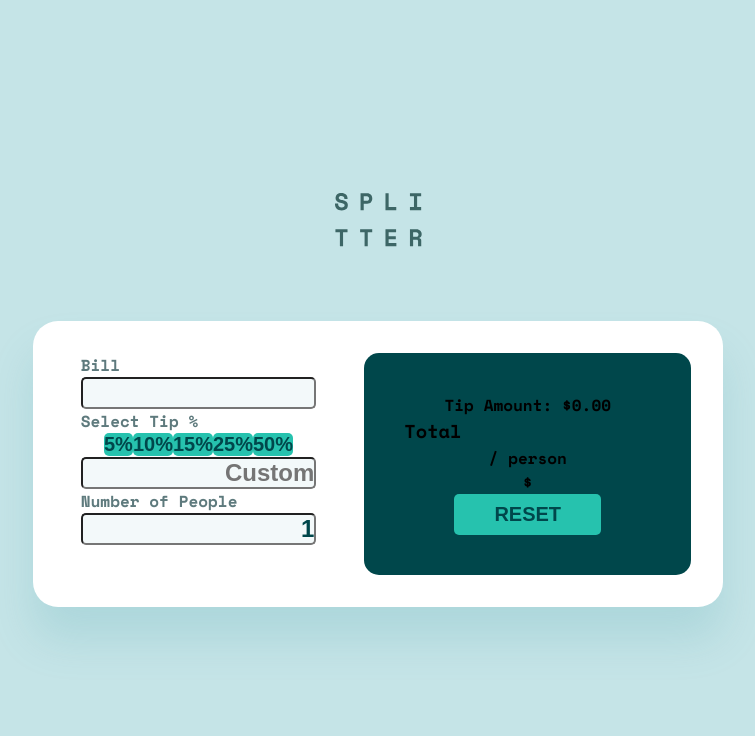
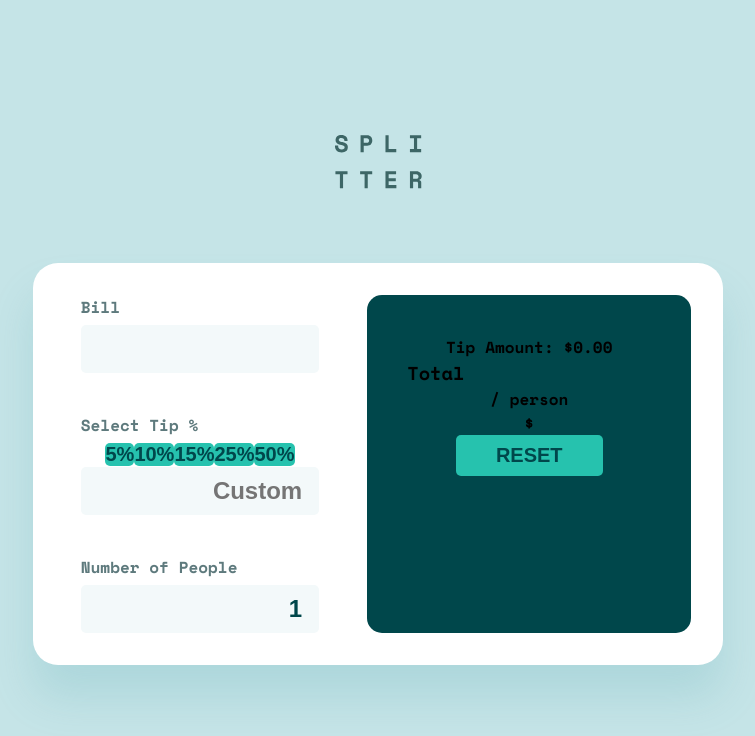
Before and after one commit to zowieerickson/react-tip-calculator-app, a React (Vite) app: page / in a window 1280 px wide. Shown: the top 736 px of the page, without its empty margins (262-1017 px from the left). Built offline with nearby package versions, Linux system fonts and the light colour scheme.

Commit message:
update text input styles

```diff
--- a/src/index.css
+++ b/src/index.css
@@ -30,12 +30,21 @@ h1, h2, h3 {
   text-align: left;
 }
 
+
 input {
   width: 100%;
+  height: 48px;
   border-radius: 5px;
+  border: none;
   background: #F3F9FA;
   color: #00474B;
   text-align: right;
   font-size: 24px;
   font-weight: 700;
+  text-indent: 17px;
+  padding-right: 17px;
 }
+
+input:focus {
+  outline: 2px solid #26C2AE;
+}
--- a/src/styles/button.css
+++ b/src/styles/button.css
@@ -3,10 +3,14 @@ button {
     border-radius: 5px;
     background: #26C2AE;
     color: #00474B;
+    font-size: 20px;
     text-align: center;
-    font-size: 20px;
     font-weight: 700;
     outline: none;
+}
+
+.reset-btn {
+
 }
 
 button:active {
--- a/src/styles/datawrapper.css
+++ b/src/styles/datawrapper.css
@@ -7,6 +7,9 @@
 }
 
 .calculation-container {
+    display: flex;
+    flex-direction: column;
+    gap: 40px;
     padding-right: 3em;
     padding-left: 1em;
     max-width: 380px;
@@ -16,6 +19,7 @@
     color: #5E7A7D;
     font-size: 16px;
     font-weight: 700;
+    margin-bottom: 6px;
 }
 
 .summary-container {
```
